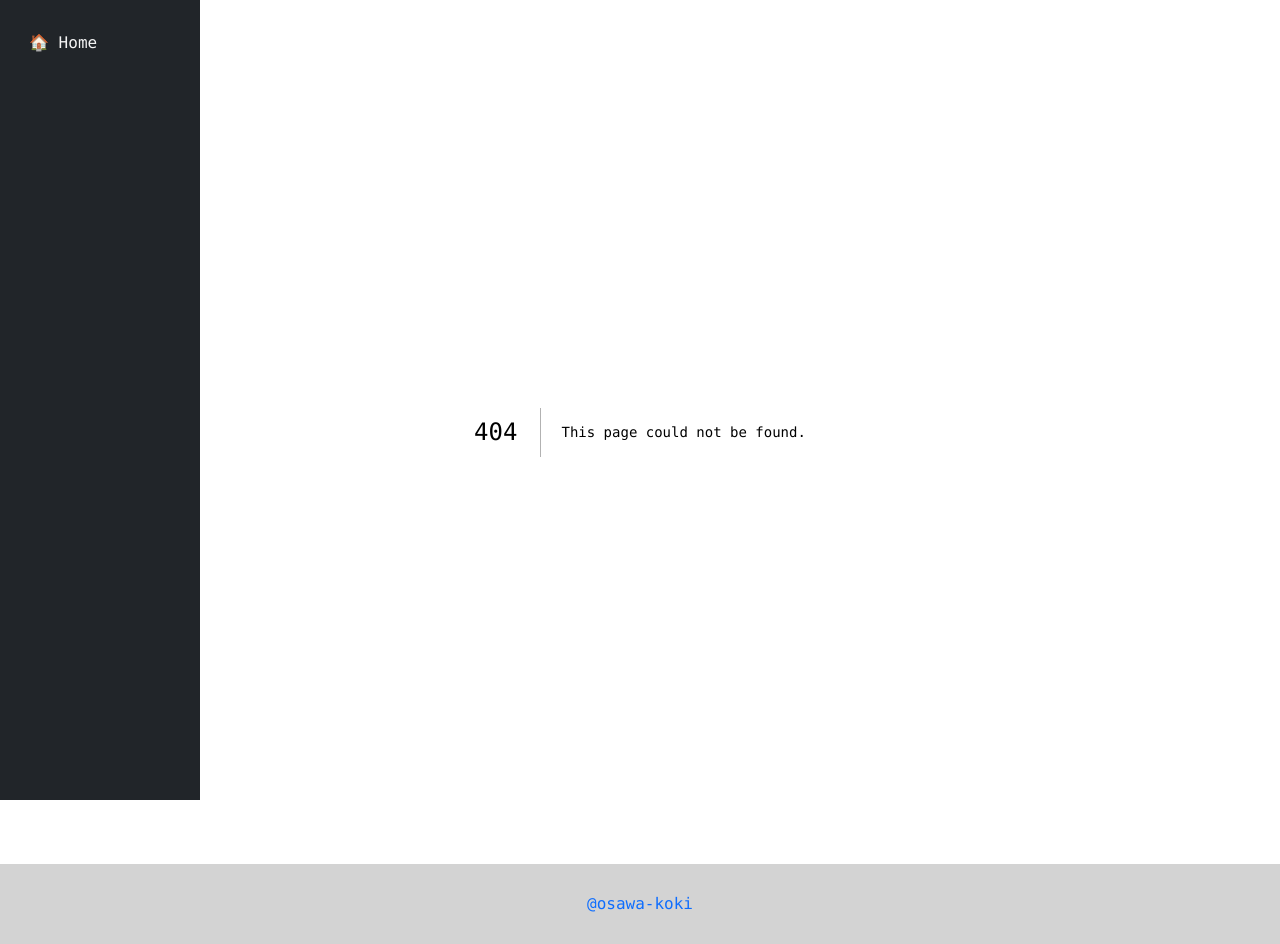
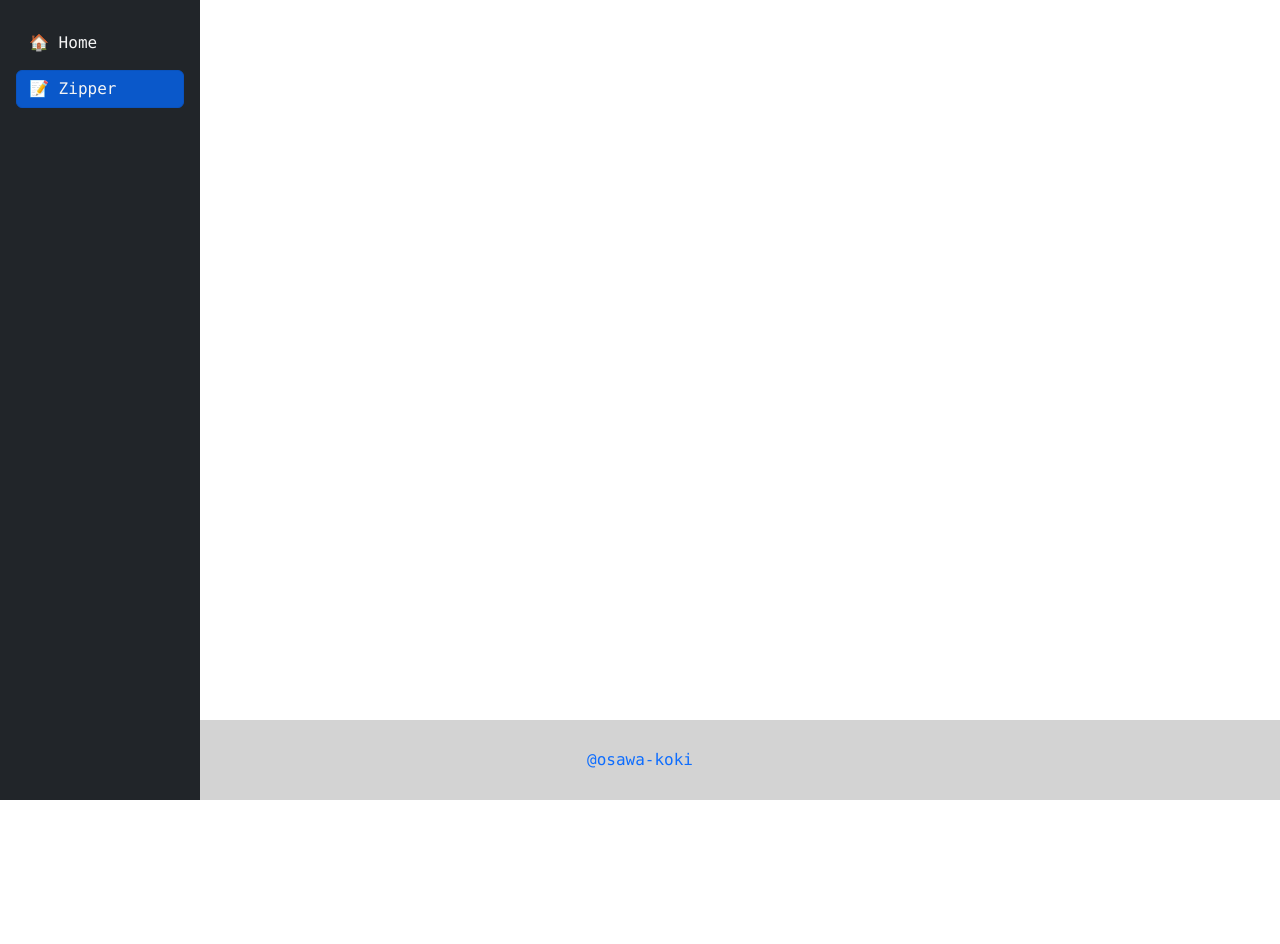
Before and after one commit to osawa-koki/simple-web-zipper, a Next.js app: page /zipper in a window 1280 px wide. Before the commit this address had no page. After the commit the page ends 800 px from the top, so only its background shows below. Built offline with nearby package versions, Linux system fonts and the light colour scheme.

Commit message:
空ページの作成。

```diff
--- a/pages.ts
+++ b/pages.ts
@@ -9,6 +9,11 @@ const pages: Page[] = [
     emoji: '🏠',
     path: '/',
     name: 'Home'
+  },
+  {
+    emoji: '📝',
+    path: '/zipper',
+    name: 'Zipper'
   }
 ]
 
```
Also changed, not shown: pages/zipper.tsx (added, +8 -0 lines).
